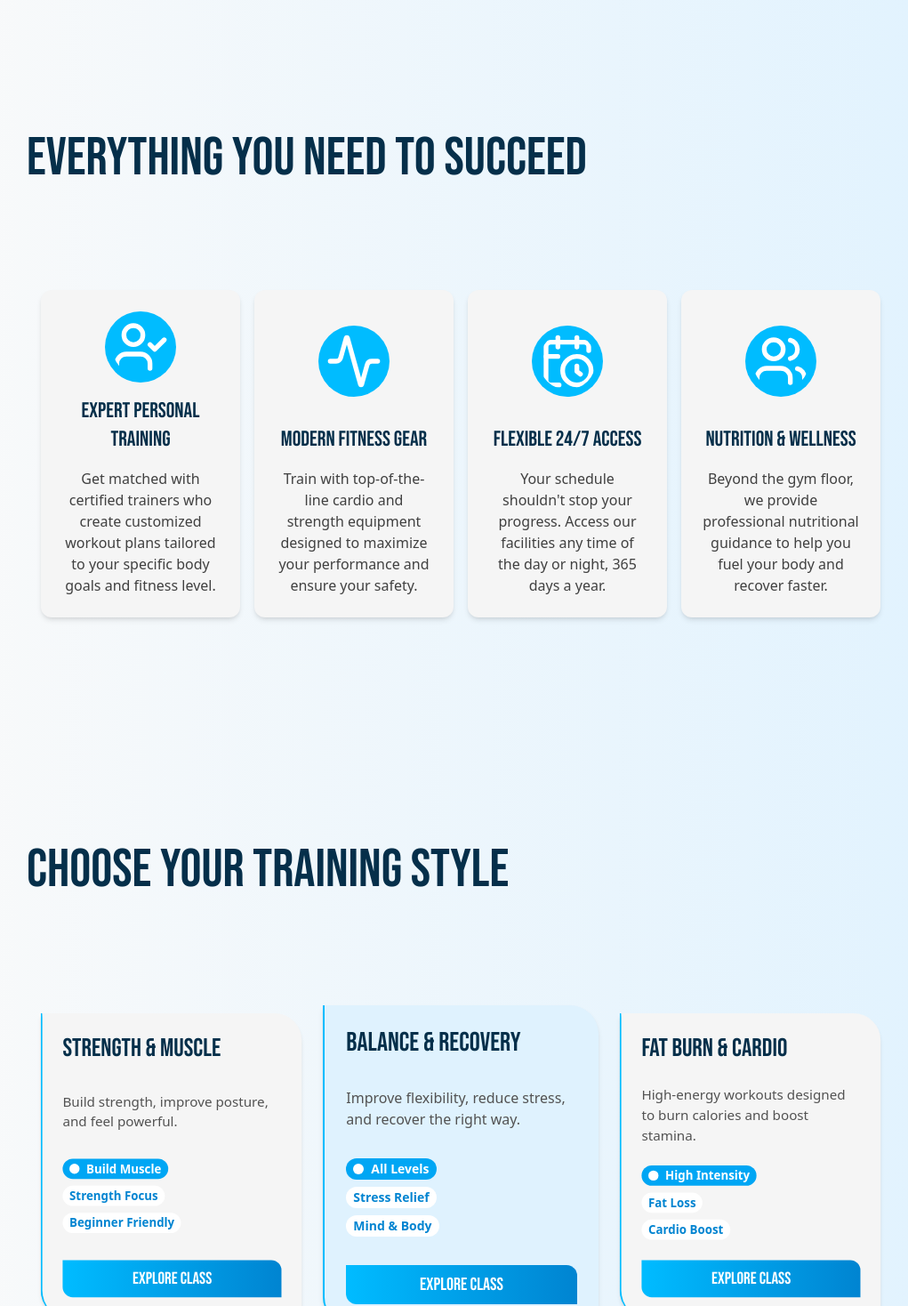
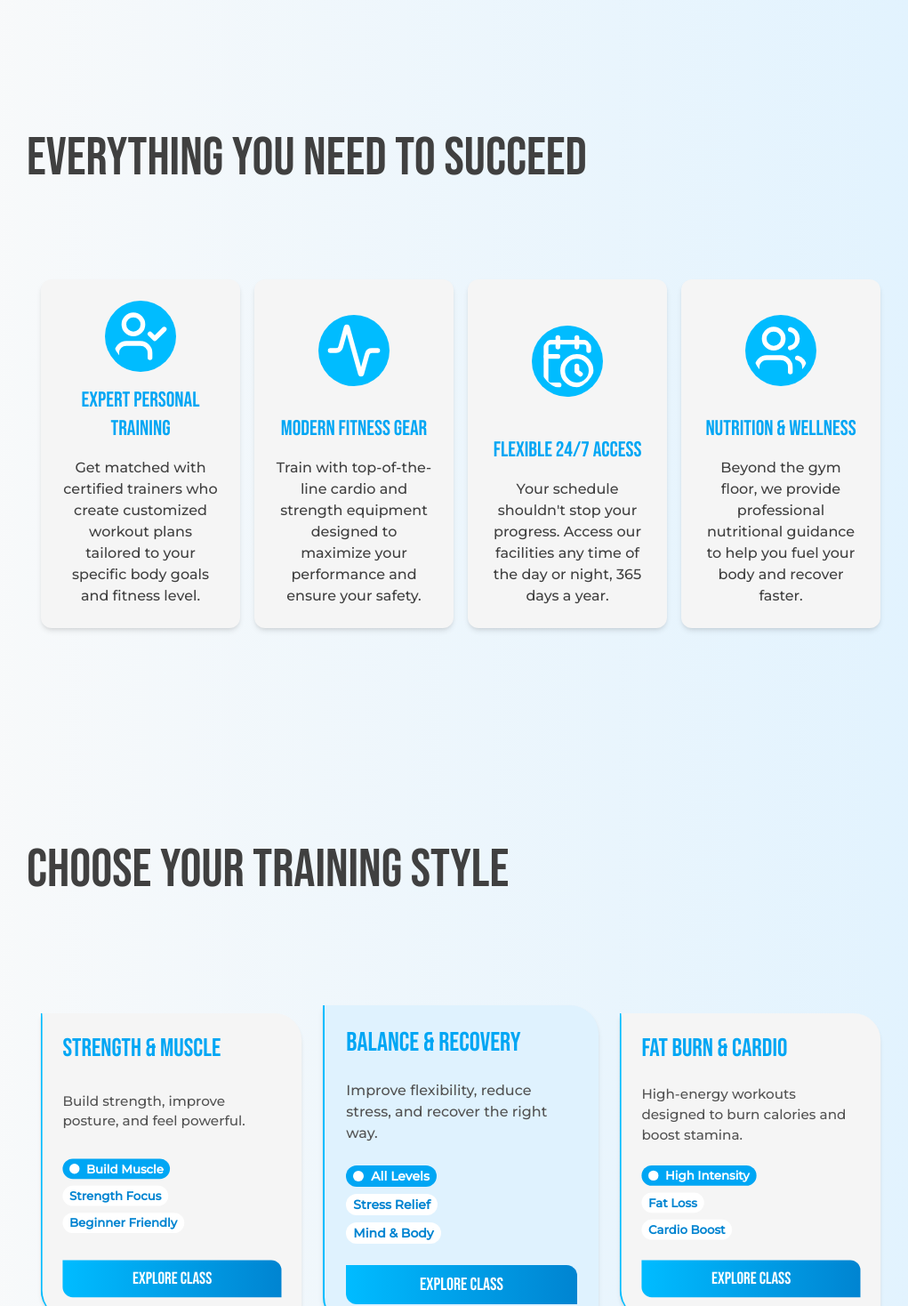
Before and after one commit to AbdallahBenj/landing-page, a React (Vite) app: page / in a window 1280 px wide. Shown: the part 692-2160 px from the top of the page at 89% size, without its empty margins (122-1143 px from the left). Built offline with nearby package versions, Linux system fonts and the light colour scheme.

Commit message:
fix scroll to views section bug

```diff
--- a/src/index.css
+++ b/src/index.css
@@ -37,53 +37,14 @@
 }
 
 @layer base {
-  html {
-    scroll-behavior: smooth;
+  body {
+    @apply font-montserrat text-gray-700;
   }
 
-  @apply font-montserrat text-gray-700;
-}
-
-h1,
-h2,
-h3 {
-  @apply font-heading text-sky-950;
-}
-
-/* Fix scroll to section on mobile with absolute positioned elements */
-@media (max-width: 768px) {
-  #reviews {
-    scroll-margin-top: var(--header-mobile);
-  }
-
-  #classes {
-    scroll-margin-top: var(--header-mobile);
-  }
-
-  #home,
-  #features,
-  #schedule,
-  #plans,
-  #contact {
-    scroll-margin-top: var(--header-mobile);
-  }
-}
-
-@media (min-width: 769px) {
-  #reviews {
-    scroll-margin-top: var(--header-desktop);
-  }
-
-  #classes {
-    scroll-margin-top: var(--header-desktop);
-  }
-
-  #home,
-  #features,
-  #schedule,
-  #plans,
-  #contact {
-    scroll-margin-top: var(--header-desktop);
+  h1,
+  h2,
+  h3 {
+    @apply font-heading text-sky-950;
   }
 }
 
--- a/src/sections/ReviewsSection.jsx
+++ b/src/sections/ReviewsSection.jsx
@@ -15,10 +15,9 @@ const ReviewsSection = ({ sectionRef }) => {
       className="reviews-section
       flex justify-center overflow-hidden
       md:min-h-screen
+      scroll-mt-(--header-mobile)
+      md:scroll-mt-(--header-desktop)
       background-gradient"
-      style={{
-        scrollMarginTop: "var(--header-mobile)",
-      }}
     >
       <div
         className="reviews-container
```
Also changed, not shown: src/components/ScrollToSection.js (+4 -7 lines).
